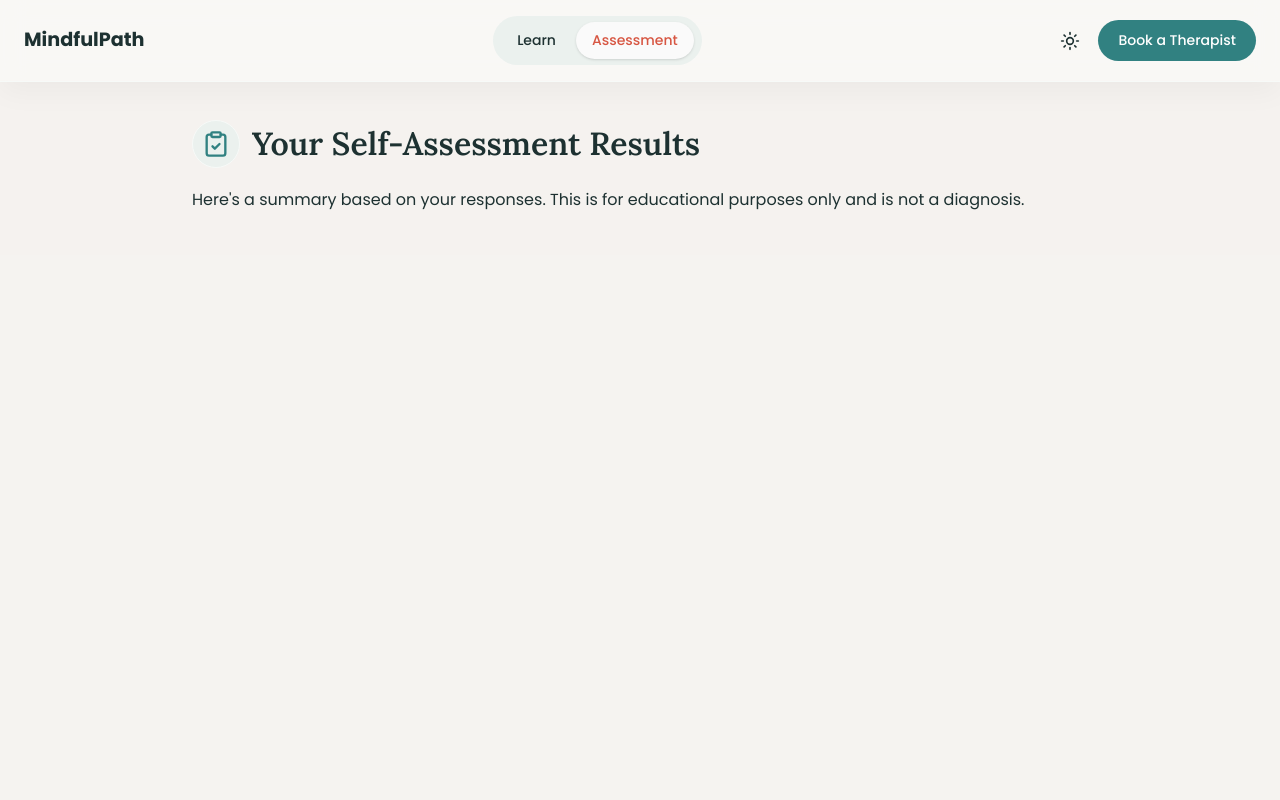
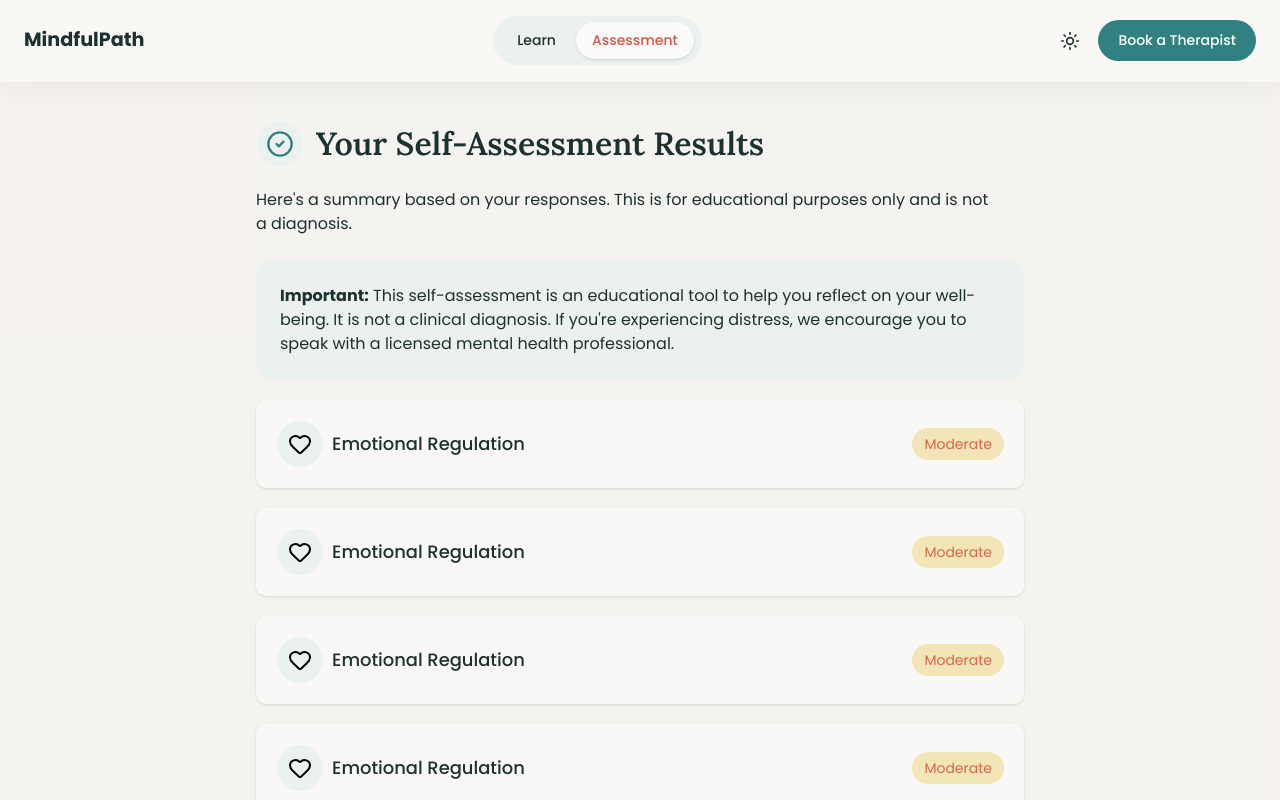
Before and after one commit to TNguyen20194/project-haven-react, a React (Vite) app: page /assessment/result in a window 1280 px wide. Built offline with nearby package versions, Linux system fonts and the light colour scheme.

Commit message:
Add components to Result page

```diff
--- /dev/null
+++ b/src/components/UI/status-pill/StatusPill.tsx
@@ -0,0 +1,27 @@
+type StatusProps = {
+    status: StatusLevel,
+    className?: string,
+}
+
+type StatusLevel = "Low" | "Moderate" | "Elevated" | "High";
+
+const STATUS_STYLES: Record<StatusLevel, string > = {
+    Low: "bg-[hsl(var(--muted-1))] text-[hsl(var(--primary))]",
+    Moderate: "bg-[hsl(var(--yellow)/0.8)] text-[hsl(var(--coral)/0.9)]",
+    Elevated: "bg-[hsl(var(--accent)/0.5)] text-[hsl(var(--accent))]",
+    High: "bg-[hsl(var(--coral)/0.5)] text-[hsl(var(--coral))]",
+}
+
+
+const StatusPill = ({
+    status,
+    className = "",
+}:  StatusProps) => {
+    return (
+        <div className={`inline-flex items-center text-[14px] rounded-full px-3 h-8 ${STATUS_STYLES[status]} ${className}`}>
+                {status}
+        </div>
+    )
+};
+
+export default StatusPill;
--- /dev/null
+++ b/src/components/section/DisclaimerBanner.tsx
@@ -0,0 +1,12 @@
+const DisclaimerBanner = () => {
+    return (
+        <div className="rounded-2xl bg-[hsl(var(--muted))] p-6 mt-6">
+            <p className="p-text">
+                <strong>Important:</strong> This self-assessment is an educational tool to help you reflect on your well-being. It is not a clinical diagnosis. If you're experiencing distress, we encourage you to speak with a licensed mental health professional.
+            </p>
+        </div>
+    )
+};
+
+
+export default DisclaimerBanner;
--- /dev/null
+++ b/src/components/section/ResultCardList.tsx
@@ -0,0 +1,15 @@
+import ResultCard from "./result-card/ResultCard";
+
+const ResultCardList = () => {
+  return(
+    <div>
+  <ResultCard />
+    <ResultCard />
+    <ResultCard />
+    <ResultCard />
+    </div>
+
+  );
+};
+
+export default ResultCardList;
--- /dev/null
+++ b/src/components/section/result-card/ResultCard.tsx
@@ -0,0 +1,23 @@
+import { Heart } from "lucide-react";
+import IconBadge from "../../UI/feature-icon/IconBadge";
+import StatusPill from "@/components/UI/status-pill/StatusPill";
+
+const ResultCard = () => {
+  return (
+    <div className="p-5 mt-5 bg-[hsl(var(--background))] shadow-sm rounded-lg">
+      <div className="flex justify-between items-center">
+        <div className="flex items-center gap-2">
+          <IconBadge icon={Heart}  iconClassName={`w-6 h-6`}
+            wrapperClassName="w-12 h-12 rounded-full"/>
+          <h4 className="text-[1.12rem] text-[hsl(var(--green-1))] font-medium">Emotional Regulation</h4>
+        </div>
+        <StatusPill status="Moderate"/>
+      </div>
+      <div>
+        <p>{/* Description */}</p>
+      </div>
+    </div>
+  );
+};
+
+export default ResultCard;
--- /dev/null
+++ b/src/data/assessmentUI.tsx
@@ -0,0 +1,18 @@
+import IconBadge from "@/components/UI/feature-icon/IconBadge";
+import { Heart } from "lucide-react";
+
+interface ResultCardProps {
+    icon: React.ReactElement;
+    title: string;
+    statusPill: React.ReactElement;
+    description: string;
+};
+
+const ResultCardData: ResultCardProps[] = [
+    {
+        icon: <IconBadge icon={Heart}/> ,
+        title: "Emotional Regulation",
+        statusPill: ,
+        description: "Journaling and deep breathing exercises can help with occasional emotional overwhelm."
+    },
+];
--- a/src/pages/assessment/AssessmentResult.tsx
+++ b/src/pages/assessment/AssessmentResult.tsx
@@ -1,32 +1,31 @@
 import IconBadge from "@/components/UI/feature-icon/IconBadge";
-import { ClipboardCheck } from "lucide-react";
+import { CircleCheck } from "lucide-react";
+import DisclaimerBanner from "@/components/section/DisclaimerBanner";
+import ResultCardList from "@/components/section/ResultCardList";
 
 const AssessmentResult = () => {
-    return (
-           <section className="relative z-10 px-6 py-10 min-h-[calc(100vh-var(--header-h))] bg-[hsl(var(--background-alt)/0.5)] overflow-hidden">
-      {/* Background Layer */}
-      {/* <div
-        className="absolute rounded-full bottom-10 right-10 w-[350px] h-[350px] overflow-hidden bg-no-repeat bg-center bg-cover opacity-90 pointer-events-none"
-        style={{ backgroundImage: `url(${flower3})` }}
-      /> */}
-
-      <div className="relative z-10 max-w-[56rem] mx-auto ">
+  return (
+    <section className="relative z-10 px-6 py-10 min-h-[calc(100vh-var(--header-h))] bg-[hsl(var(--background-alt)/0.5)] overflow-hidden">
+      <div className="relative z-10 max-w-[48rem] mx-auto ">
         <div className="flex items-center gap-3 mb-5">
           <IconBadge
-            icon={ClipboardCheck}
+            icon={CircleCheck}
             wrapperClassName="rounded-full w-12 h-12"
             iconClassName="text-[hsl(var(--primary))] h-7 w-7"
           />
           <h3 className="sub-heading">Your Self-Assessment Results</h3>
         </div>
         <p className="p-text">
-          Here's a summary based on your responses. This is for educational purposes only and is not a diagnosis.
+          Here's a summary based on your responses. This is for educational
+          purposes only and is not a diagnosis.
         </p>
+
+        <DisclaimerBanner />
+
+        <ResultCardList />
       </div>
-
-
     </section>
-    )
+  );
 };
 
 export default AssessmentResult;
--- a/src/pages/learn/Learn.tsx
+++ b/src/pages/learn/Learn.tsx
@@ -1,7 +1,7 @@
 import UnderstandingTherapy from "./sections/UnderstandingTherapy";
 import WhatToExpect from "./sections/WhattoExpect";
 import TypesOfTherapy from "./sections/TypesofTherapy";
-import MythsVsFacts from "./sections/MythsvsFacts";
+import MythsVsFacts from "./sections/MythsVsFacts";
 import CTABannerSection from "../home/sections/cta-banner/CTABannerSection";
 
 const Learn = () => {
--- a/src/styles/token.css
+++ b/src/styles/token.css
@@ -34,6 +34,7 @@
   --blue: 204 45% 51%;
 --teal: 178 60% 42%;
   --coral: 8 65% 55%;
+  --yellow: 48 70% 80%;
 
   /* UI surfaces */
   --muted: 150 17.65% 93.33%;
@@ -107,6 +108,7 @@
   --blue: 204 45% 51%;
   --teal: 178 60% 42%;
   --coral: 8 65% 55%;
+    --yellow: 48 70% 80%;
 
   /* UI */
   --muted: 200 11.76% 20%;
```
